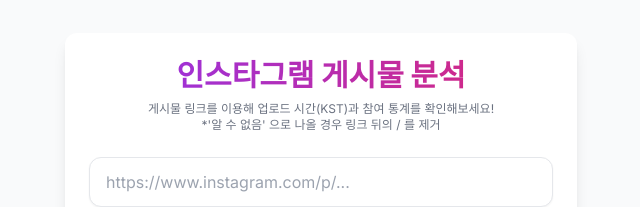
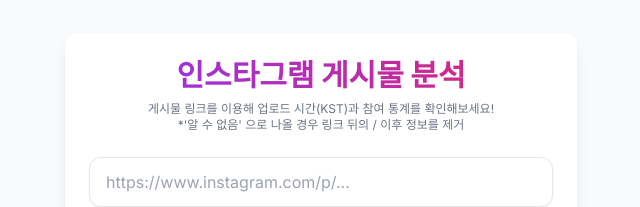
Before and after one commit to eelrkdud-creator/insta2, a Next.js app: page / in a window 1280 px wide. Shown: the part 236-443 px from the top of the page, without its empty margins (319-959 px from the left). Built offline with nearby package versions, Linux system fonts and the light colour scheme.

Commit message:
Update page.tsx

```diff
--- a/app/page.tsx
+++ b/app/page.tsx
@@ -42,7 +42,7 @@
                     </h1>
                     <p className="text-xs text-gray-500">
                         게시물 링크를 이용해 업로드 시간(KST)과 참여 통계를 확인해보세요!<br />
-                        *'알 수 없음' 으로 나올 경우 링크 뒤의 / 를 제거
+                        *'알 수 없음' 으로 나올 경우 링크 뒤의 / 이후 정보를 제거
                     </p>
                 </div>
 
```
